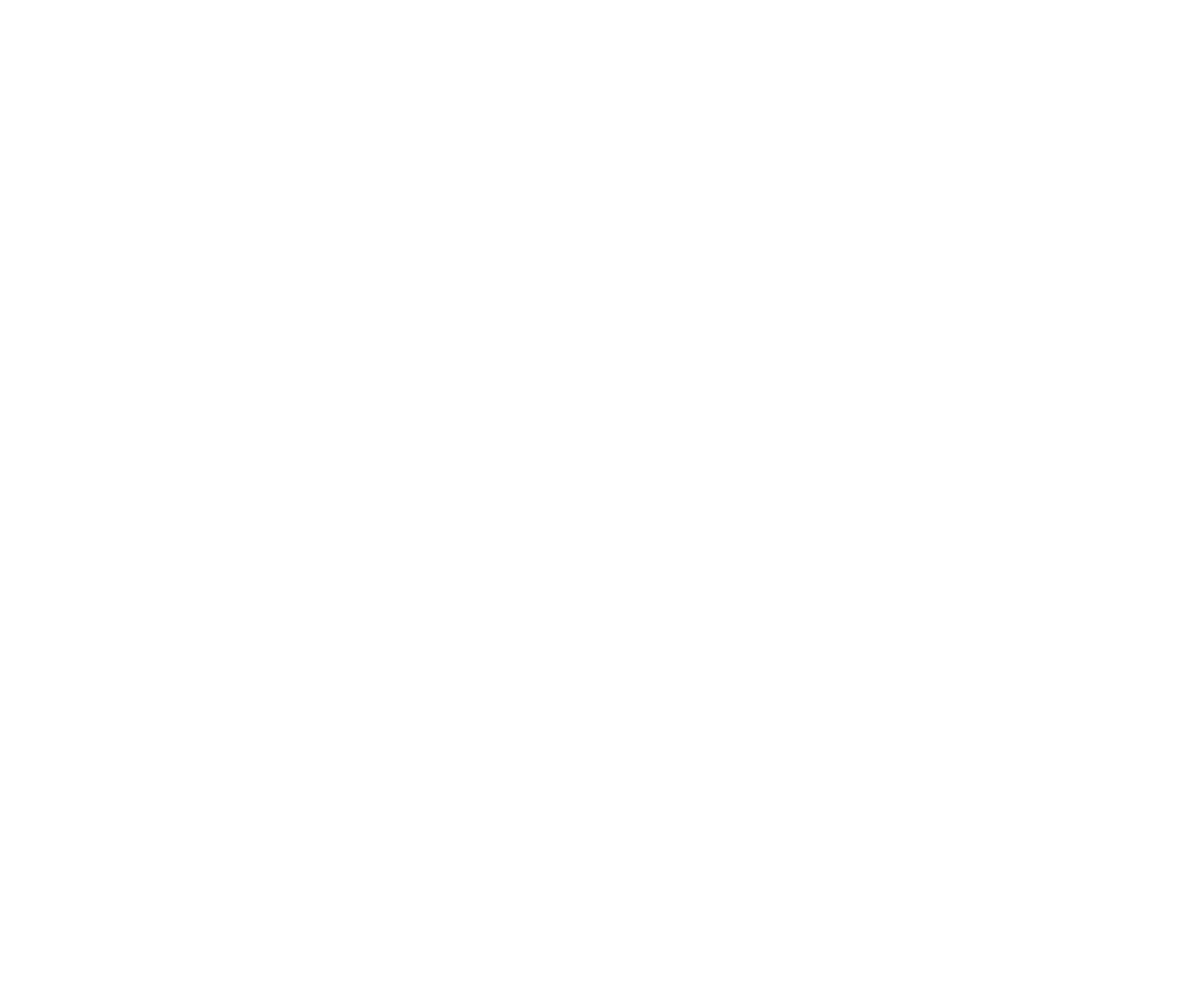
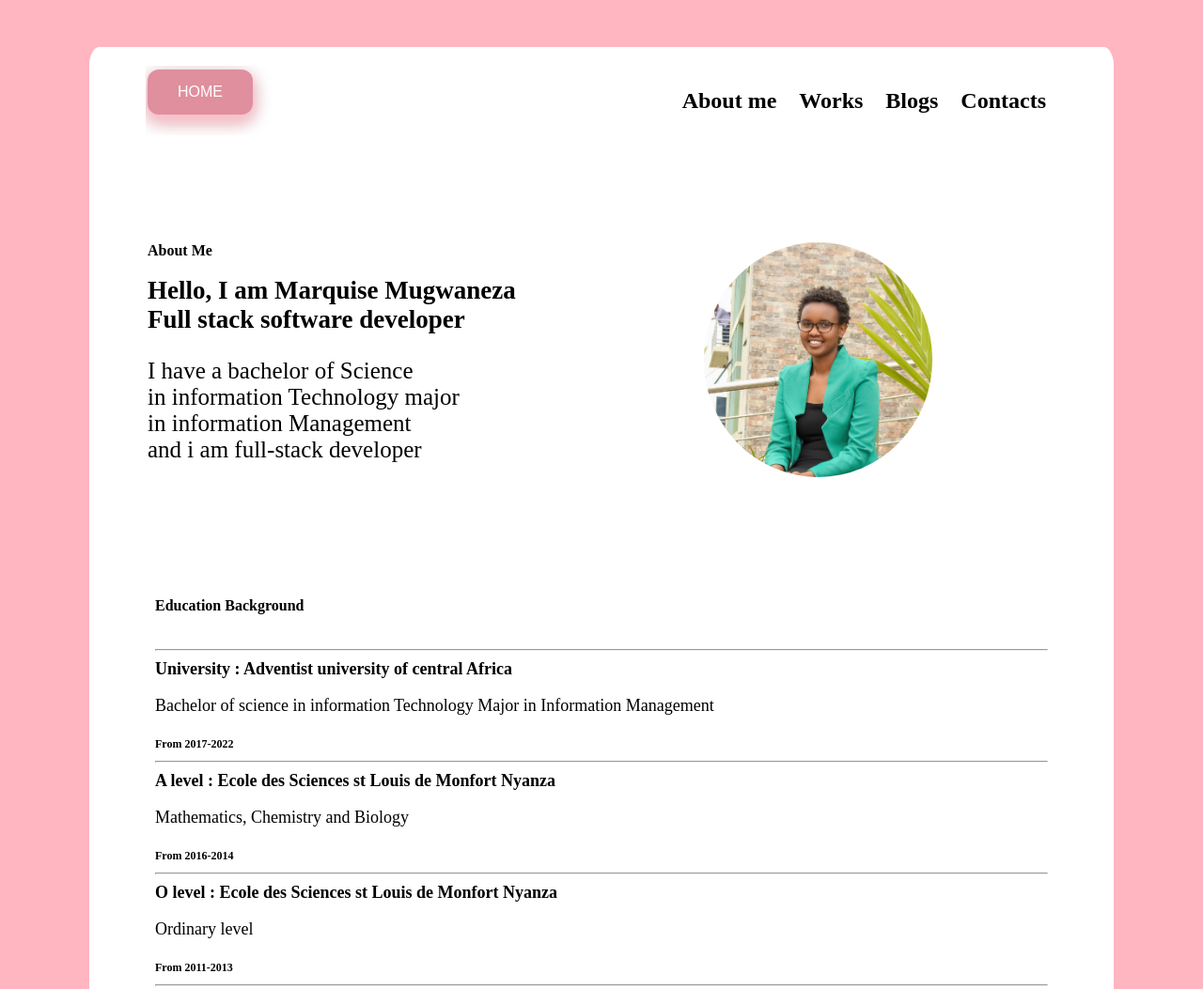
Before and after one commit to Marquisemugwaneza/meet-a-dev, a plain HTML site: page about.html in a window 1280 px wide. Shown: the top 1053 px of the page at 94% size. Before the commit the page ends 800 px from the top, so only its background shows below. Drawn offline with Linux system fonts and the light colour scheme.

Commit message:
I add The pages

```diff
--- a/about.html
+++ b/about.html
@@ -6,10 +6,77 @@
     <meta http-equiv="X-UA-Compatible" content="IE=edge">
     <meta name="viewport" content="width=device-width, initial-scale=1.0">
     <title> About</title>
+    <link rel="stylesheet" href="./style/about.css">
+    <link rel="icon" href="./pictures/marquise.png">
 </head>
 
 <body>
 
+    <div class="square">
+        <!--Staring of navigation Bar-->
+        <div class="navigation">
+
+            <ul>
+                <button><a href="index.html">HOME</a></button>
+                <b>
+                    <li><a href="contacts.html">Contacts</a></li>
+                    <li><a href="blogs.html">Blogs</a></li>
+                    <li><a href="works.html">Works</a></li>
+                    <li><a href="about.html">About me</a></li>
+                </b>
+            </ul>
+        </div> <br> <br>
+        <!--end of navigation Bar-->
+        <!-- Staring design of Image ans salutation-->
+
+        <div class="salutation">
+            <div id="salut">
+                <b id="title">About Me</b> <br> <br>
+                <b style="font-size: 27px;">Hello, I am Marquise Mugwaneza <br> Full stack software developer</b>
+                <p style="font-size: 25px;">
+                    I have a bachelor of Science <br>
+                    in information Technology major <br>
+                    in information Management <br>
+                    and i am full-stack developer</p>
+                <br> <br>
+            </div>
+            <!-- Image of profite picture-->
+            <div class="pict">
+                <img src="./pictures/profile.jpg" alt="">
+            </div>
+        </div>
+        <!-- End of salutation and little about me-->
+        <!-- Stating part of Education background-->
+
+        <div class="post">
+            <h6 style="font-size: 16px;">Education Background</h6>
+            <hr>
+            <b>University : Adventist university of central Africa</b>
+            <p>Bachelor of science in information Technology Major in Information Management</p>
+            <b style="font-size: 12px;">From 2017-2022</b>
+            <hr>
+            <b>A level : Ecole des Sciences st Louis de Monfort Nyanza</b>
+            <p>Mathematics, Chemistry and Biology </p>
+            <b style="font-size: 12px;">From 2016-2014</b>
+            <hr>
+            <b>O level : Ecole des Sciences st Louis de Monfort Nyanza</b>
+            <p>Ordinary level </p>
+            <b style="font-size: 12px;">From 2011-2013</b>
+            <hr>
+
+        </div>
+        <!-- End of Education background-->
+        <!-- Skills is starting from Here-->
+
+
+
+
+
+
+    </div>
+
+
+
 </body>
 
 </html>
--- /dev/null
+++ b/style/about.css
@@ -0,0 +1,93 @@
+body {
+    display: flex;
+    align-items: center;
+    justify-content: center;
+    margin: auto;
+    height: 2100px;
+    background-color: lightpink;
+}
+
+.square {
+    background-color: white;
+    width: 1090px;
+    height: 2000px;
+    border-radius: 1%;
+}
+
+/* Navigation Bar*/
+.navigation {
+    display: block;
+    height: 70px;
+    line-height: 50px;
+    background-color: white;
+    margin: 20px 60px;
+}
+
+.navigation ul {
+    list-style-type: none;
+    display: block;
+    margin: 0;
+    padding: 0;
+    overflow: hidden;
+    font-size: 24px;
+}
+
+.navigation li {
+    float: right;
+}
+
+.navigation li a {
+    display: inline-block;
+    padding: 12px 12px;
+    background-color: white;
+    color: black;
+    text-decoration: none;
+}
+
+.navigation a:hover {
+    background-color: lightpink;
+}
+
+.navigation button {
+    background-color: rgb(223, 143, 157);
+    border: none;
+    color: white;
+    text-align: center;
+    padding: 15px 32px;
+    margin: 2px 2px;
+    border-radius: 12px;
+    box-shadow: 0 8px 16px 0 pink, 0 6px 20px 0 rgb(199, 169, 174);
+}
+
+.navigation button a {
+    text-decoration: none;
+    font-size: 16px;
+    color: white;
+}
+
+/* picture and words*/
+.salutation {
+    padding: 12px 12px;
+    margin: 50px;
+    display: flex;
+}
+
+.pict {
+    float: right;
+}
+
+.pict img {
+    border-radius: 50%;
+    weight: 250px;
+    height: 250px;
+    margin-left: 200px;
+}
+
+/* parts of Education background*/
+.post {
+    align-items: center;
+    justify-content: center;
+    margin: 70px;
+    font-size: 18px;
+
+}
--- /dev/null
+++ b/style/blogs.css
@@ -0,0 +1,66 @@
+body {
+    display: flex;
+    align-items: center;
+    justify-content: center;
+    margin: auto;
+    height: 2100px;
+    background-color: lightpink;
+}
+
+.square {
+    background-color: white;
+    width: 1090px;
+    height: 2000px;
+    border-radius: 1%;
+}
+
+/* Navigation Bar*/
+.navigation {
+    display: block;
+    height: 70px;
+    line-height: 50px;
+    background-color: white;
+    margin: 20px 60px;
+}
+
+.navigation ul {
+    list-style-type: none;
+    display: block;
+    margin: 0;
+    padding: 0;
+    overflow: hidden;
+    font-size: 24px;
+}
+
+.navigation li {
+    float: right;
+}
+
+.navigation li a {
+    display: inline-block;
+    padding: 12px 12px;
+    background-color: white;
+    color: black;
+    text-decoration: none;
+}
+
+.navigation a:hover {
+    background-color: lightpink;
+}
+
+.navigation button {
+    background-color: rgb(223, 143, 157);
+    border: none;
+    color: white;
+    text-align: center;
+    padding: 15px 32px;
+    margin: 2px 2px;
+    border-radius: 12px;
+    box-shadow: 0 8px 16px 0 pink, 0 6px 20px 0 rgb(199, 169, 174);
+}
+
+.navigation button a {
+    text-decoration: none;
+    font-size: 16px;
+    color: white;
+}
--- /dev/null
+++ b/style/contacts.css
@@ -0,0 +1,67 @@
+body {
+    display: flex;
+    align-items: center;
+    justify-content: center;
+    margin: auto;
+    height: 2100px;
+    background-color: lightpink;
+}
+
+.square {
+    background-color: white;
+    width: 1090px;
+    height: 2000px;
+    border-radius: 1%;
+}
+
+/* Navigation Bar*/
+.navigation {
+    display: block;
+    height: 70px;
+    line-height: 50px;
+    background-color: white;
+    margin: 20px 60px;
+}
+
+.navigation ul {
+    list-style-type: none;
+    display: block;
+    margin: 0;
+    padding: 0;
+    overflow: hidden;
+    font-size: 24px;
+}
+
+.navigation li {
+    float: right;
+}
+
+.navigation li a {
+    display: inline-block;
+    padding: 12px 12px;
+    background-color: white;
+    color: black;
+    text-decoration: none;
+}
+
+.navigation a:hover {
+    background-color: lightpink;
+}
+
+.navigation button {
+    background-color: rgb(223, 143, 157);
+    border: none;
+    color: white;
+    text-align: center;
+    padding: 15px 32px;
+    margin: 2px 2px;
+    border-radius: 12px;
+    text-decoration: none;
+    box-shadow: 0 8px 16px 0 pink, 0 6px 20px 0 rgb(199, 169, 174);
+}
+
+.navigation button a {
+    text-decoration: none;
+    font-size: 16px;
+    color: white;
+}
--- a/style/index.css
+++ b/style/index.css
@@ -2,7 +2,7 @@ body {
     display: flex;
     align-items: center;
     justify-content: center;
-    margin: 0 auto;
+    margin: auto;
     height: 2100px;
     background-color: lightpink;
 }
@@ -29,8 +29,6 @@ body {
     padding: 0;
     overflow: hidden;
     font-size: 24px;
-
-
 }
 
 img {
--- /dev/null
+++ b/style/works.css
@@ -0,0 +1,109 @@
+body {
+    display: flex;
+    align-items: center;
+    justify-content: center;
+    margin: auto;
+    height: 1000px;
+    background-color: lightpink;
+}
+
+.square {
+    background-color: white;
+    width: 1090px;
+    height: 900px;
+    border-radius: 1%;
+}
+
+/* Navigation Bar*/
+.navigation {
+    display: block;
+    height: 70px;
+    line-height: 50px;
+    background-color: white;
+    margin: 20px 60px;
+}
+
+.navigation ul {
+    list-style-type: none;
+    display: block;
+    margin: 0;
+    padding: 0;
+    overflow: hidden;
+    font-size: 24px;
+}
+
+.navigation li {
+    float: right;
+}
+
+.navigation li a {
+    display: inline-block;
+    padding: 12px 12px;
+    background-color: white;
+    color: black;
+    text-decoration: none;
+}
+
+.navigation a:hover {
+    background-color: lightpink;
+}
+
+.navigation button {
+    background-color: rgb(223, 143, 157);
+    border: none;
+    color: white;
+    text-align: center;
+    padding: 15px 32px;
+    margin: 2px 2px;
+    border-radius: 12px;
+    box-shadow: 0 8px 16px 0 pink, 0 6px 20px 0 rgb(199, 169, 174);
+}
+
+.navigation button a {
+    text-decoration: none;
+    font-size: 16px;
+    color: white;
+}
+
+/* Stating the working part*/
+.project {
+    background-color: lightpink;
+    width: 1090px;
+    height: 400px;
+}
+
+.project {
+    margin: 8px -16px;
+}
+
+/* Add padding BETWEEN each column */
+.project,
+.project>.column {
+    padding: 15px;
+}
+
+/* Create four equal columns that floats next to each other */
+.column {
+    float: left;
+    width: 25%;
+}
+
+/* Clear floats after rows */
+.row:after {
+    content: "";
+    display: table;
+    clear: both;
+}
+
+/* Content */
+.content {
+    background-color: white;
+    padding: 20px;
+    margin: 20px 20px;
+    align-items: center;
+}
+
+.content img {
+    width: 50px;
+    height: 100px;
+}
```
Also changed, not shown: blogs.html (added, +53 -0 lines), contacts.html (added, +39 -0 lines), index.html (+7 -8 lines), works.html (added, +73 -0 lines), pictures/log.jpg (added).
